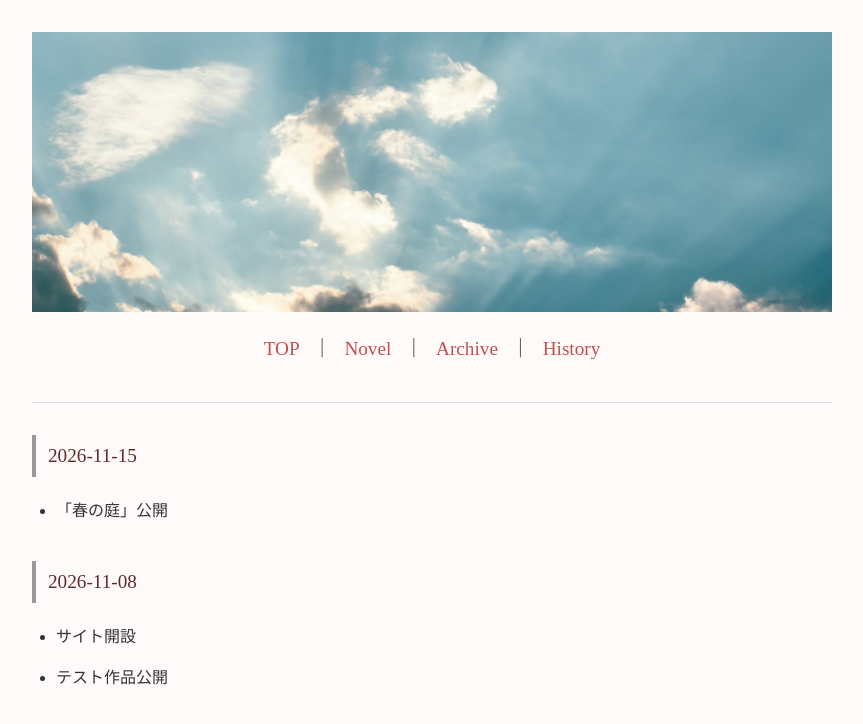
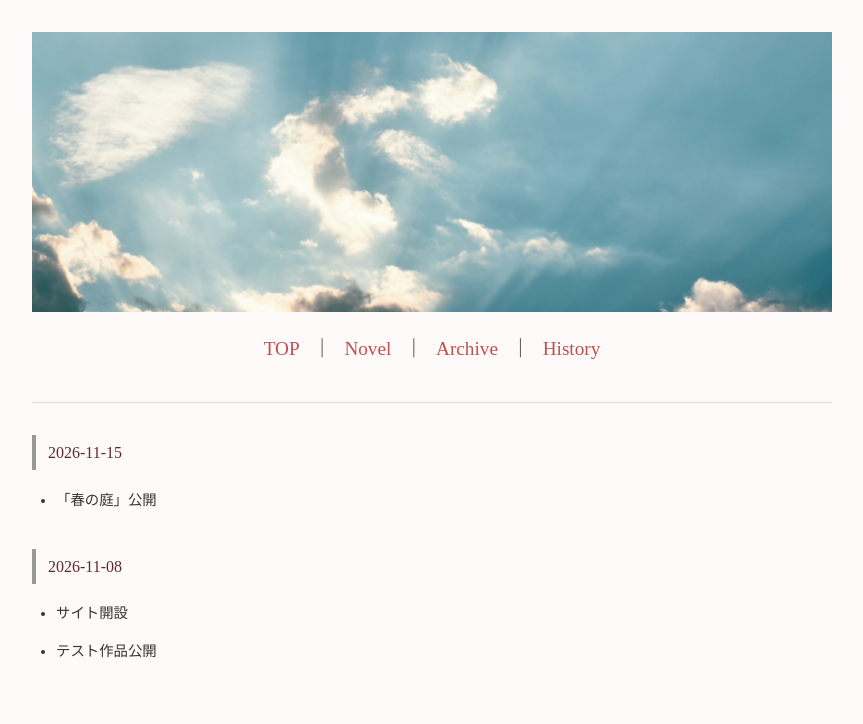
Before and after one commit to fjst160/lemon160, a Jekyll site: the page built from history.md, in a window 1280 px wide. Shown: the top 724 px of the page, without its empty margins (208-1071 px from the left). Built offline with Jekyll 4.4.1, drawn with Linux system fonts in a browser that asks for light colours.

Commit message:
Update style.css

```diff
--- a/assets/style.css
+++ b/assets/style.css
@@ -228,6 +228,24 @@ a:hover{
 }
 
 /* ========================================
+   更新履歴
+======================================== */
+
+.history-content{
+    font-size: 0.9rem;
+}
+
+.history-content h2{
+    font-size: 1rem;
+}
+
+.history-content p,
+.history-content li{
+    font-size: 0.9rem;
+}
+
+
+/* ========================================
    スマホ
 ======================================== */
 
```
